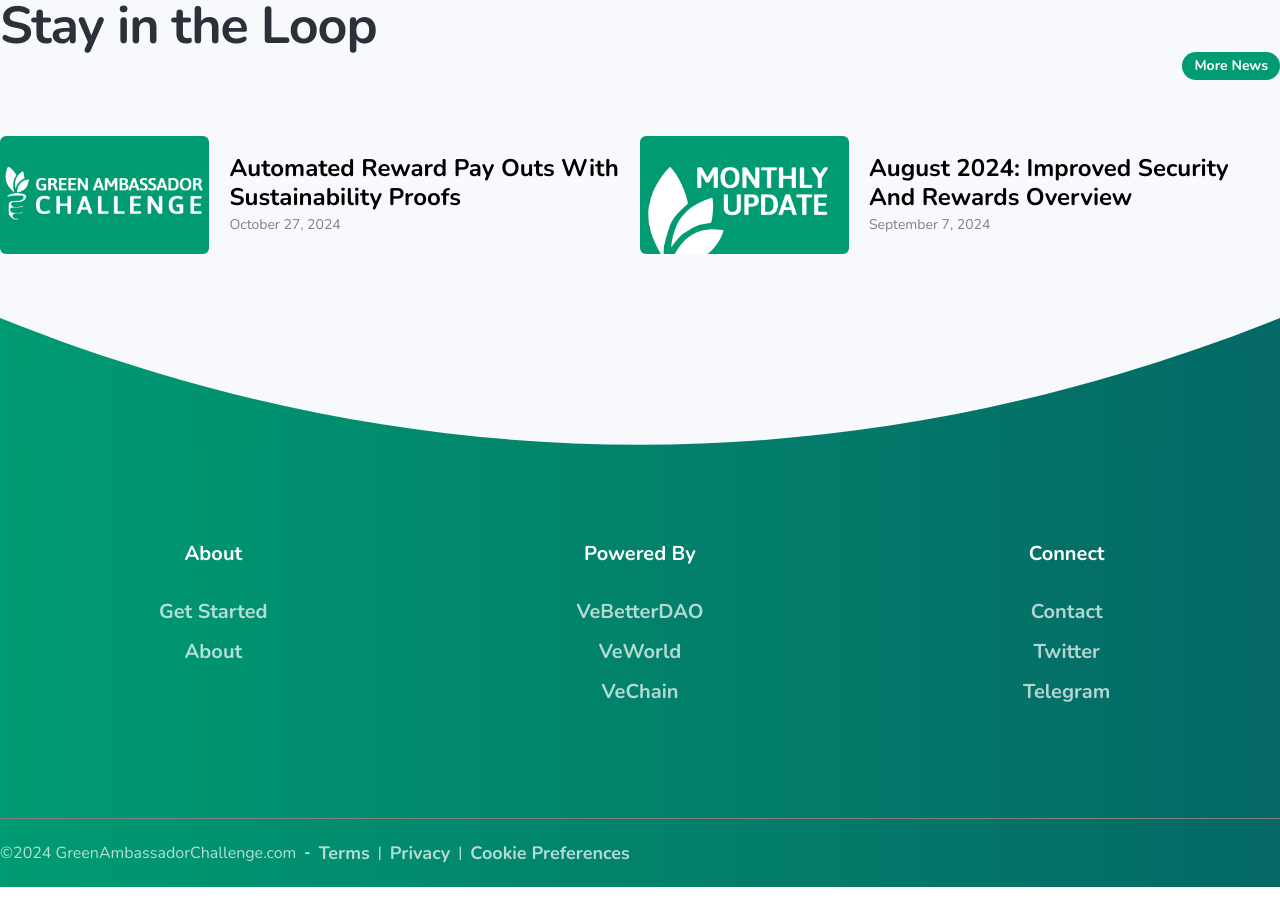
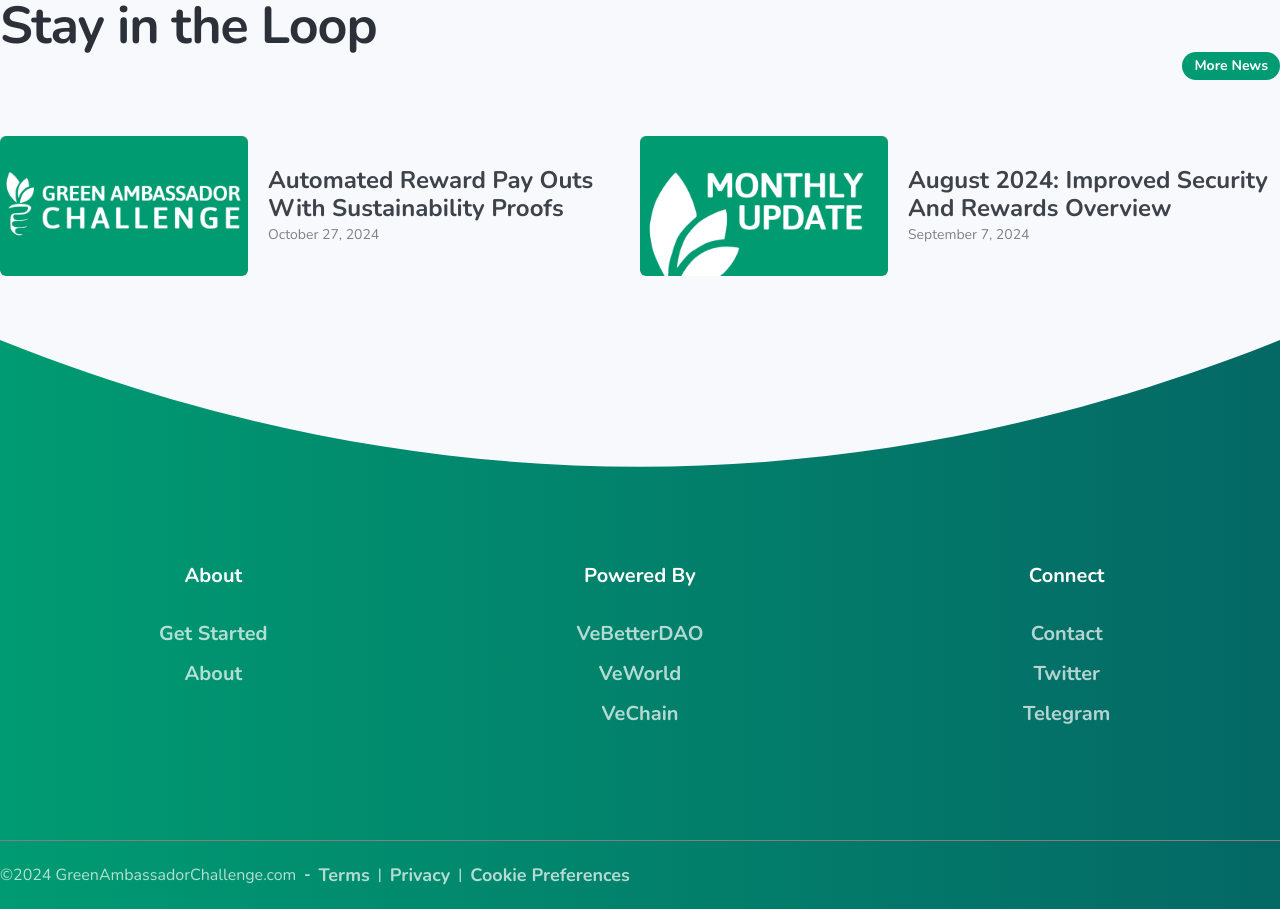
Before and after one commit to mnosumon/greenambassador, a React (Vite) app: page / in a window 1280 px wide. Shown: the part 5180-6089 px from the top of the page. Before the commit the page ends 6067 px from the top, so only its background shows below. Built offline with nearby package versions, Linux system fonts and the light colour scheme.

Commit message:
some change

```diff
--- a/src/components/challange/ChallangeListOverview.jsx
+++ b/src/components/challange/ChallangeListOverview.jsx
@@ -3,7 +3,6 @@ import { Link } from "react-router-dom";
 import PrimaryBTN from "../utilities/PrimaryBTN";
 import AtpTour from "../../assets/image/challangeCard/atp-tour.jpg";
 import MicroplasticsMin from "../../assets/image/challangeCard/microplastics-min.png";
-import SubHeading from "../utilities/SubHeading";
 import NavLinks from "../utilities/NavLinks";
 
 const ChallangeListOverview = () => {
--- a/src/components/home/Loop.jsx
+++ b/src/components/home/Loop.jsx
@@ -4,6 +4,8 @@ import LogoMain from "../../assets/image/logoMain.png";
 import MonthlyUpdate from "../../assets/image/monthlyUpdate.png";
 import SubHeading from "../utilities/SubHeading";
 import PrimaryBTN from "../utilities/PrimaryBTN";
+import { Link } from "react-router-dom";
+import NavLinks from "../utilities/NavLinks";
 
 const Loop = () => {
   return (
@@ -18,12 +20,17 @@ const Loop = () => {
         </div>
         <div className="grid grid-cols-2 items-center justify-between pt-14">
           <div className="w-full flex items-center gap-5">
-            <div className="w-1/2 rounded-md overflow-hidden">
-              <img className="w-full " src={LogoMain} alt="" />
-            </div>
-            <div className="">
-              <SubHeading
-                className="!text-[#000] !text-[24px]"
+            <Link className="h-auto w-2/5 rounded-md overflow-hidden block relative">
+              <img
+                className="w-full h-full object-cover"
+                src={LogoMain}
+                alt="AtpTour Image"
+              />
+              <div className="w-full h-full hover:bg-[#7c71715c] absolute top-0 left-0 transition-all duration-300 ease-in-out"></div>
+            </Link>
+            <div className="w-3/5">
+              <NavLinks
+                className="hover:!text-hoverColor !text-[#3e424a] !text-[24px] block !p-0"
                 title="Automated Reward Pay outs with Sustainability Proofs"
               />
               <span className="text-lineColor text-sm font-nunito">
@@ -32,12 +39,17 @@ const Loop = () => {
             </div>
           </div>
           <div className="w-full flex items-center gap-5">
-            <div className="w-1/2 rounded-md overflow-hidden">
-              <img className="w-full " src={MonthlyUpdate} alt="" />
-            </div>
-            <div className="">
-              <SubHeading
-                className="!text-[#000] !text-[24px]"
+            <Link className="h-auto w-2/5 rounded-md overflow-hidden block relative">
+              <img
+                className="w-full h-full object-cover"
+                src={MonthlyUpdate}
+                alt="AtpTour Image"
+              />
+              <div className="w-full h-full hover:bg-[#7c71715c] absolute top-0 left-0 transition-all duration-300 ease-in-out"></div>
+            </Link>
+            <div className="w-3/5">
+              <NavLinks
+                className="hover:!text-hoverColor !text-[#3e424a] !text-[24px] block !p-0"
                 title="August 2024: Improved security and Rewards overview"
               />
               <span className="text-lineColor text-sm font-nunito">
```
